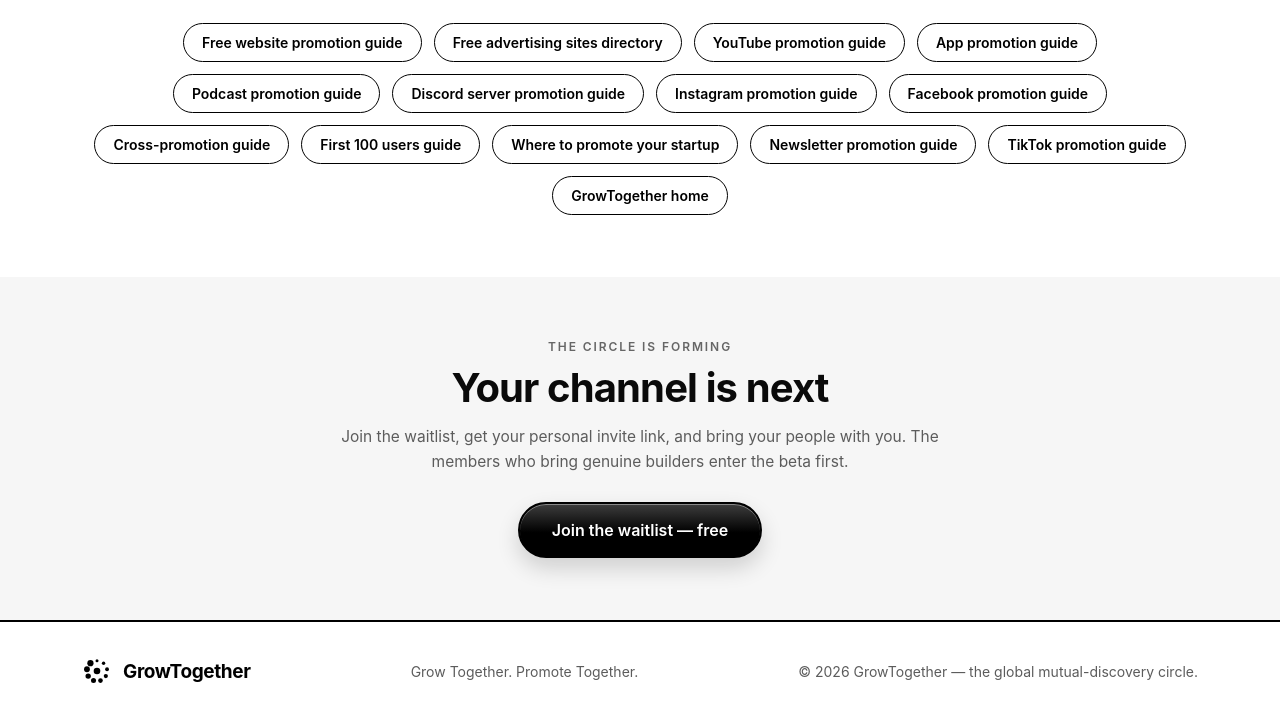
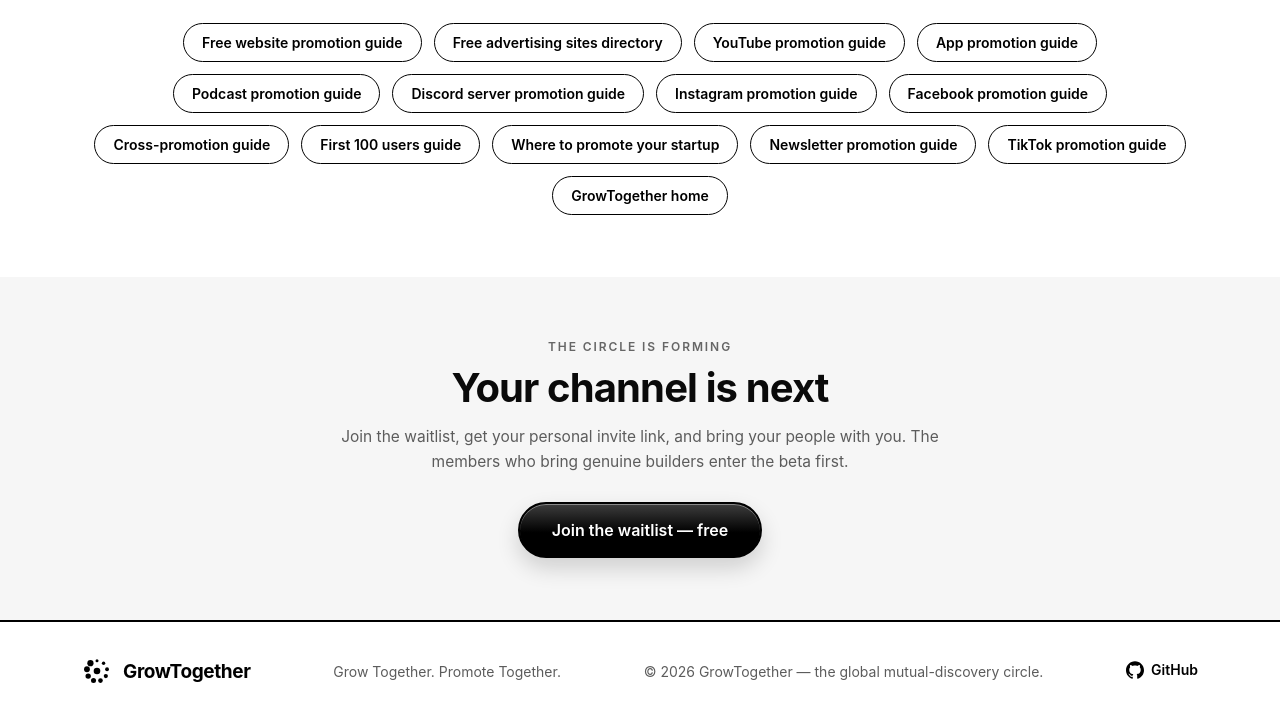
Before and after one commit to getgrowtogether/Growthtogether-Waitlist-, a website: page promote-telegram-channel-free.html in a window 1280 px wide. Shown: the part 8036-8756 px from the top of the page. Drawn offline with Linux system fonts and the light colour scheme.

Commit message:
Footer: GitHub icon + link to the repo (build in the open)

```diff
--- a/promote-telegram-channel-free.html
+++ b/promote-telegram-channel-free.html
@@ -385,6 +385,7 @@
     </a>
     <span>Grow Together. Promote Together.</span>
     <span>© 2026 GrowTogether — the global mutual-discovery circle.</span>
+    <span><a href="https://github.com/oumar9018-cmd/Growthtogether-Waitlist-" target="_blank" rel="noopener" aria-label="GrowTogether on GitHub" style="display:inline-flex;align-items:center;gap:7px;color:#000;font-weight:600;text-decoration:none"><svg viewBox="0 0 24 24" width="18" height="18" fill="#000" aria-hidden="true"><path d="M12 .297c-6.63 0-12 5.373-12 12 0 5.303 3.438 9.8 8.205 11.385.6.113.82-.258.82-.577 0-.285-.01-1.04-.015-2.04-3.338.724-4.042-1.61-4.042-1.61C4.422 18.07 3.633 17.7 3.633 17.7c-1.087-.744.084-.729.084-.729 1.205.084 1.838 1.236 1.838 1.236 1.07 1.835 2.809 1.305 3.495.998.108-.776.417-1.305.76-1.605-2.665-.3-5.466-1.332-5.466-5.93 0-1.31.465-2.38 1.235-3.22-.135-.303-.54-1.523.105-3.176 0 0 1.005-.322 3.3 1.23.96-.267 1.98-.399 3-.405 1.02.006 2.04.138 3 .405 2.28-1.552 3.285-1.23 3.285-1.23.645 1.653.24 2.873.12 3.176.765.84 1.23 1.91 1.23 3.22 0 4.61-2.805 5.625-5.475 5.92.42.36.81 1.096.81 2.22 0 1.606-.015 2.896-.015 3.286 0 .315.21.69.825.57C20.565 22.092 24 17.592 24 12.297c0-6.627-5.373-12-12-12"/></svg>GitHub</a></span>
   </div>
 </footer>
 
```
